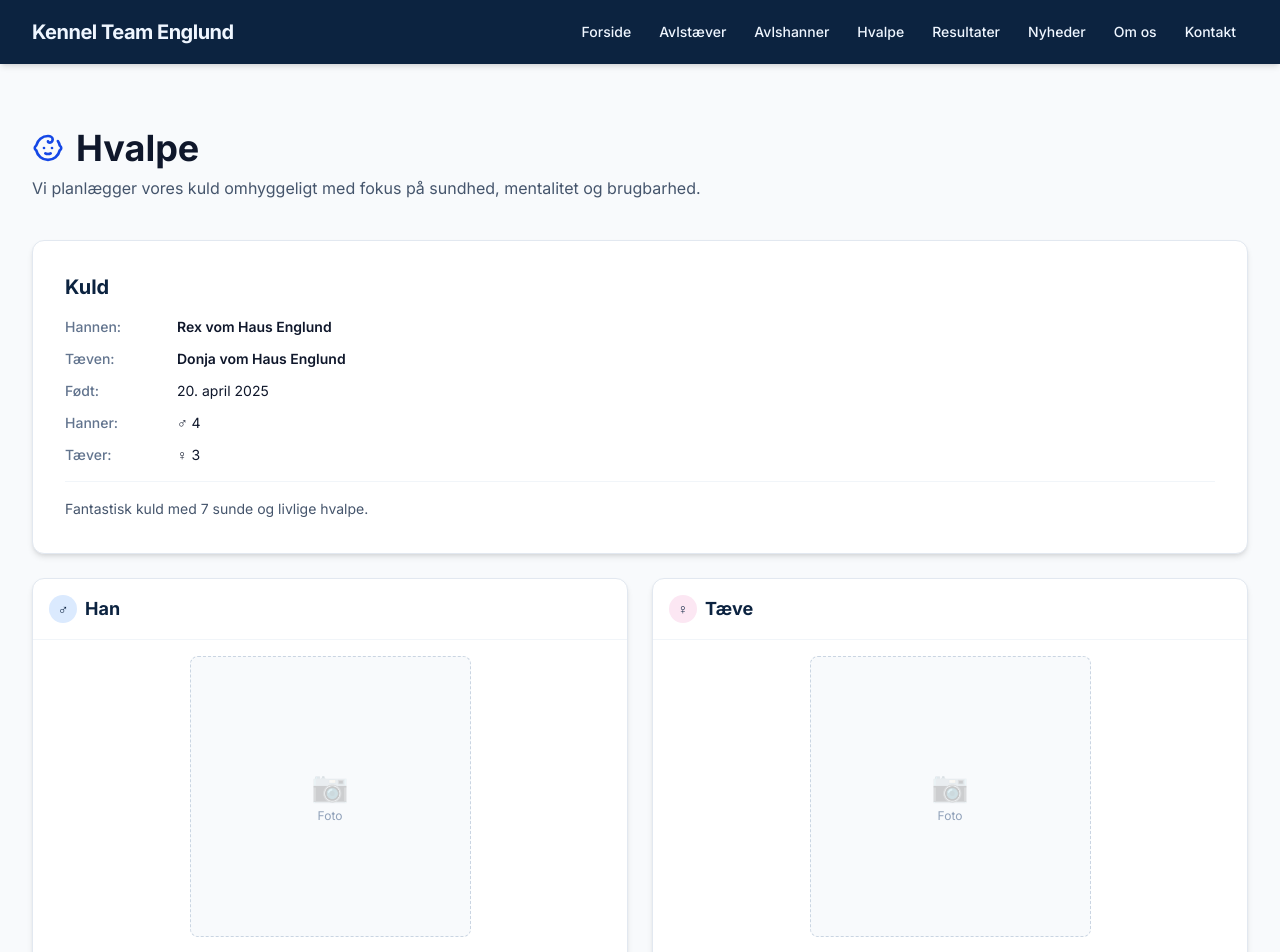
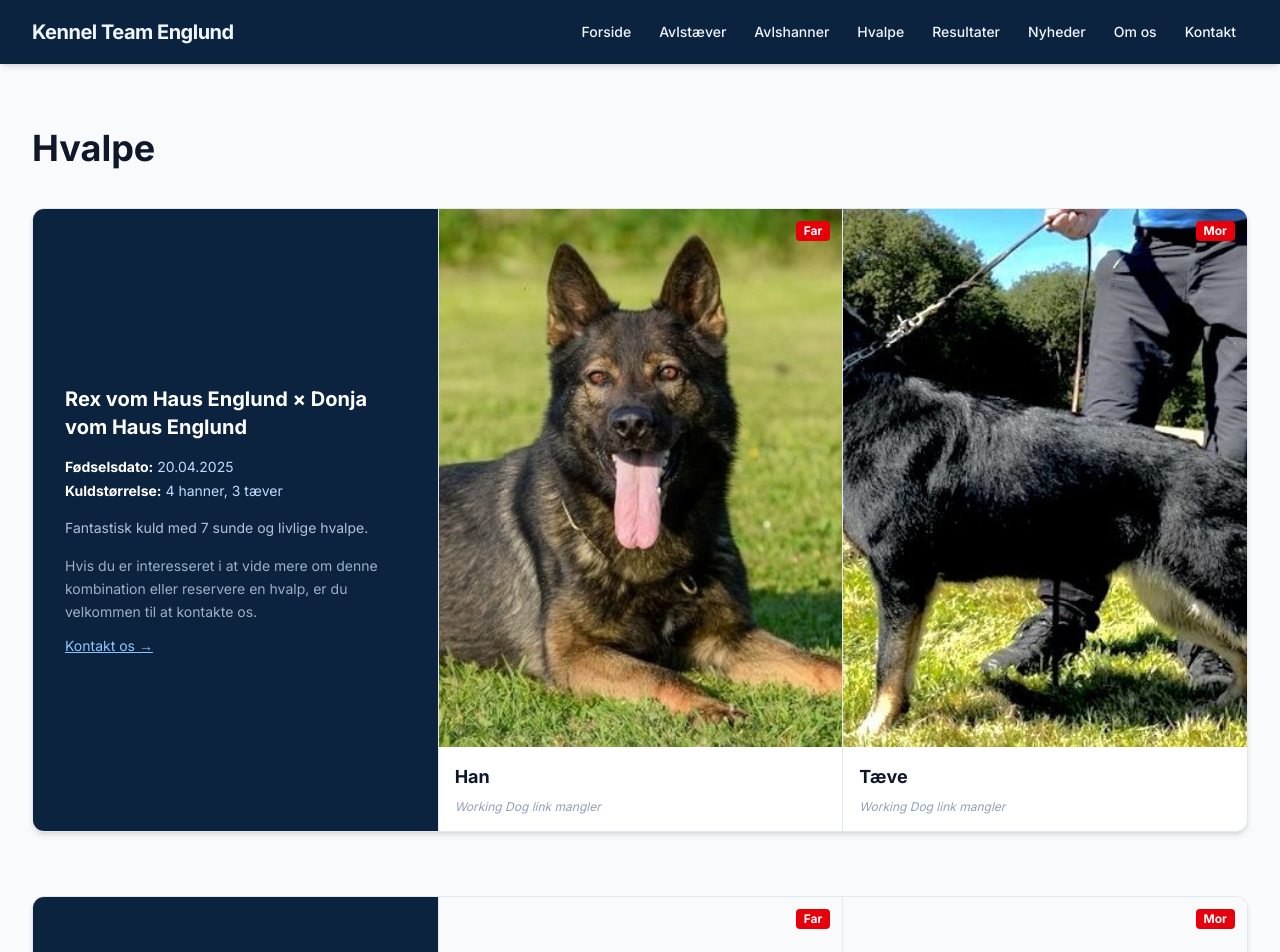
Before and after one commit to marienlund/kennel-englund, a Next.js app: page /hvalpe in a window 1280 px wide. Shown: the top 952 px of the page. Built offline with nearby package versions, Linux system fonts and the light colour scheme.

Commit message:
Redesign hvalpe page: Sandtofte-style 3-column layout with real photos

```diff
--- a/src/app/hvalpe/page.tsx
+++ b/src/app/hvalpe/page.tsx
@@ -1,5 +1,5 @@
 import { getLitters } from '@/lib/data'
-import { Baby, Phone, ExternalLink } from 'lucide-react'
+import { Phone, ExternalLink } from 'lucide-react'
 import Link from 'next/link'
 import type { Metadata } from 'next'
 
@@ -13,13 +13,7 @@ export default async function HvalpePage() {
 
   return (
     <div className="max-w-7xl mx-auto px-4 sm:px-6 lg:px-8 py-12 lg:py-16">
-      <h1 className="text-3xl sm:text-4xl font-bold text-slate-900 mb-2 flex items-center gap-3">
-        <Baby size={32} className="text-blue-700" />
-        Hvalpe
-      </h1>
-      <p className="text-slate-600 mb-10 max-w-2xl">
-        Vi planlægger vores kuld omhyggeligt med fokus på sundhed, mentalitet og brugbarhed.
-      </p>
+      <h1 className="text-3xl sm:text-4xl font-bold text-slate-900 mb-10">Hvalpe</h1>
 
       {litters.length === 0 && (
         <p className="text-slate-500 text-center py-12">Ingen kuld at vise lige nu.</p>
@@ -30,131 +24,102 @@ export default async function HvalpePage() {
           const birthDate = litter.birth_date
             ? new Date(litter.birth_date).toLocaleDateString('da-DK', {
                 year: 'numeric',
-                month: 'long',
-                day: 'numeric',
+                month: '2-digit',
+                day: '2-digit',
               })
             : null
 
           return (
-            <div key={litter.id} className="space-y-6">
-              {/* Boks 1: Kuld info */}
-              <div className="bg-white rounded-xl shadow-md border border-slate-200 p-6 sm:p-8">
-                <h2 className="text-xl font-bold text-[#0c2340] mb-4">Kuld</h2>
-                <div className="space-y-3 text-sm">
-                  <div className="flex gap-4">
-                    <span className="text-slate-500 w-24 flex-shrink-0 font-medium">Hannen:</span>
-                    <span className="text-slate-900 font-semibold">{litter.sire_name}</span>
-                    {litter.sire_working_dog_url && (
-                      <a href={litter.sire_working_dog_url} target="_blank" rel="noopener noreferrer"
-                        className="inline-flex items-center gap-1 text-xs text-[#2563eb] hover:text-[#0c2340]">
-                        Working Dog <ExternalLink size={10} />
-                      </a>
+            <div key={litter.id}>
+              {/* 3-kolonne layout: Info | Far | Mor */}
+              <div className="grid grid-cols-1 lg:grid-cols-3 gap-0 bg-white rounded-xl shadow-md border border-slate-200 overflow-hidden">
+
+                {/* Kolonne 1: Kuld info */}
+                <div className="bg-[#0c2340] text-white p-6 sm:p-8 flex flex-col justify-center">
+                  <h2 className="text-xl font-bold mb-4">{litter.sire_name} × {litter.dam_name}</h2>
+                  {birthDate && (
+                    <p className="text-blue-200 text-sm mb-1"><strong className="text-white">Fødselsdato:</strong> {birthDate}</p>
                   )}
-                  </div>
-                  <div className="flex gap-4">
-                    <span className="text-slate-500 w-24 flex-shrink-0 font-medium">Tæven:</span>
-                    <span className="text-slate-900 font-semibold">{litter.dam_name}</span>
-                    {litter.dam_working_dog_url && (
-                      <a href={litter.dam_working_dog_url} target="_blank" rel="noopener noreferrer"
-                        className="inline-flex items-center gap-1 text-xs text-[#2563eb] hover:text-[#0c2340]">
-                        Working Dog <ExternalLink size={10} />
-                      </a>
+                  <p className="text-blue-200 text-sm mb-4">
+                    <strong className="text-white">Kuldstørrelse:</strong> {litter.males_count} hanner, {litter.females_count} tæver
+                  </p>
+                  {litter.description && (
+                    <p className="text-blue-100/80 text-sm leading-relaxed mb-4">{litter.description}</p>
                   )}
-                  </div>
-                  {birthDate && (
-                    <div className="flex gap-4">
-                      <span className="text-slate-500 w-24 flex-shrink-0 font-medium">Født:</span>
-                      <span className="text-slate-900">{birthDate}</span>
-                    </div>
-                  )}
-                  <div className="flex gap-4">
-                    <span className="text-slate-500 w-24 flex-shrink-0 font-medium">Hanner:</span>
-                    <span className="text-slate-900">♂ {litter.males_count}</span>
-                  </div>
-                  <div className="flex gap-4">
-                    <span className="text-slate-500 w-24 flex-shrink-0 font-medium">Tæver:</span>
-                    <span className="text-slate-900">♀ {litter.females_count}</span>
-                  </div>
-                </div>
-                {litter.description && (
-                  <p className="text-slate-600 text-sm leading-relaxed mt-4 border-t border-slate-100 pt-4">{litter.description}</p>
-                )}
+                  <p className="text-blue-100/70 text-sm leading-relaxed">
+                    Hvis du er interesseret i at vide mere om denne kombination eller reservere en hvalp, er du velkommen til at kontakte os.
+                  </p>
+                  <Link href="/kontakt" className="text-blue-300 hover:text-white text-sm mt-3 underline">
+                    Kontakt os →
+                  </Link>
                 </div>
 
-              {/* Boks 2 + 3: Han og Tæve side om side */}
-              {((litter.males && litter.males.length > 0) || (litter.females && litter.females.length > 0)) && (
-                <div className="grid grid-cols-1 sm:grid-cols-2 gap-6">
-                  {/* Han */}
-                  {litter.males && litter.males[0] && (
-                    <div className="bg-white rounded-xl shadow-md border border-slate-200 overflow-hidden">
-                      <div className="p-4 border-b border-slate-100">
-                        <h2 className="text-lg font-bold text-[#0c2340] flex items-center gap-2">
-                          <span className="w-7 h-7 bg-blue-100 rounded-full flex items-center justify-center text-sm">♂</span>
-                          Han
-                        </h2>
-                      </div>
-                      <div className="p-4 flex justify-center">
-                        {litter.males[0].photo_url ? (
-                          <div className="w-1/2 aspect-square bg-slate-100 rounded-lg overflow-hidden">
-                            <img src={litter.males[0].photo_url} alt={litter.males[0].name} className="w-full h-full object-cover" />
+                {/* Kolonne 2: Far */}
+                <div className="border-l border-slate-200">
+                  <div className="relative">
+                    <span className="absolute top-3 right-3 bg-red-600 text-white text-xs font-bold px-2 py-0.5 rounded z-10">Far</span>
+                    {litter.males && litter.males[0]?.photo_url ? (
+                      <div className="aspect-[3/4] bg-slate-100">
+                        <img src={litter.males[0].photo_url} alt={litter.males[0]?.name || 'Far'} className="w-full h-full object-cover" />
                       </div>
                     ) : (
-                          <div className="w-1/2 aspect-square bg-slate-50 rounded-lg border border-dashed border-slate-300 flex flex-col items-center justify-center">
-                            <span className="text-3xl opacity-20 mb-1">📷</span>
+                      <div className="aspect-[3/4] bg-slate-50 flex flex-col items-center justify-center">
+                        <span className="text-5xl opacity-20 mb-2">📷</span>
                         <span className="text-xs text-slate-400">Foto</span>
                       </div>
                     )}
                   </div>
-                      <div className="px-4 pb-4 text-center space-y-1">
-                        <p className="font-semibold text-slate-900">{litter.males[0].name}</p>
-                        {litter.males[0].working_dog_url ? (
+                  <div className="p-4">
+                    <p className="font-bold text-slate-900 text-lg">{litter.males && litter.males[0]?.name || litter.sire_name}</p>
+                    {litter.males && litter.males[0]?.working_dog_url ? (
                       <a href={litter.males[0].working_dog_url} target="_blank" rel="noopener noreferrer"
-                            className="inline-flex items-center gap-1 text-sm text-[#2563eb] hover:text-[#0c2340]">
-                            Working Dog <ExternalLink size={12} />
+                        className="inline-flex items-center gap-2 bg-[#0c2340] text-white text-sm font-medium px-4 py-2 rounded mt-3 hover:bg-[#1e3a5f] transition-colors w-full justify-center">
+                        Se på Workingdog <ExternalLink size={14} />
+                      </a>
+                    ) : litter.sire_working_dog_url ? (
+                      <a href={litter.sire_working_dog_url} target="_blank" rel="noopener noreferrer"
+                        className="inline-flex items-center gap-2 bg-[#0c2340] text-white text-sm font-medium px-4 py-2 rounded mt-3 hover:bg-[#1e3a5f] transition-colors w-full justify-center">
+                        Se på Workingdog <ExternalLink size={14} />
                       </a>
                     ) : (
-                          <p className="text-xs text-slate-400 italic">Working Dog link mangler</p>
+                      <p className="text-xs text-slate-400 italic mt-2">Working Dog link mangler</p>
                     )}
                   </div>
                 </div>
-                  )}
 
-                  {/* Tæve */}
-                  {litter.females && litter.females[0] && (
-                    <div className="bg-white rounded-xl shadow-md border border-slate-200 overflow-hidden">
-                      <div className="p-4 border-b border-slate-100">
-                        <h2 className="text-lg font-bold text-[#0c2340] flex items-center gap-2">
-                          <span className="w-7 h-7 bg-pink-100 rounded-full flex items-center justify-center text-sm">♀</span>
-                          Tæve
-                        </h2>
-                      </div>
-                      <div className="p-4 flex justify-center">
-                        {litter.females[0].photo_url ? (
-                          <div className="w-1/2 aspect-square bg-slate-100 rounded-lg overflow-hidden">
-                            <img src={litter.females[0].photo_url} alt={litter.females[0].name} className="w-full h-full object-cover" />
+                {/* Kolonne 3: Mor */}
+                <div className="border-l border-slate-200">
+                  <div className="relative">
+                    <span className="absolute top-3 right-3 bg-red-600 text-white text-xs font-bold px-2 py-0.5 rounded z-10">Mor</span>
+                    {litter.females && litter.females[0]?.photo_url ? (
+                      <div className="aspect-[3/4] bg-slate-100">
+                        <img src={litter.females[0].photo_url} alt={litter.females[0]?.name || 'Mor'} className="w-full h-full object-cover" />
                       </div>
                     ) : (
-                          <div className="w-1/2 aspect-square bg-slate-50 rounded-lg border border-dashed border-slate-300 flex flex-col items-center justify-center">
-                            <span className="text-3xl opacity-20 mb-1">📷</span>
+                      <div className="aspect-[3/4] bg-slate-50 flex flex-col items-center justify-center">
+                        <span className="text-5xl opacity-20 mb-2">📷</span>
                         <span className="text-xs text-slate-400">Foto</span>
                       </div>
                     )}
                   </div>
-                      <div className="px-4 pb-4 text-center space-y-1">
-                        <p className="font-semibold text-slate-900">{litter.females[0].name}</p>
-                        {litter.females[0].working_dog_url ? (
+                  <div className="p-4">
+                    <p className="font-bold text-slate-900 text-lg">{litter.females && litter.females[0]?.name || litter.dam_name}</p>
+                    {litter.females && litter.females[0]?.working_dog_url ? (
                       <a href={litter.females[0].working_dog_url} target="_blank" rel="noopener noreferrer"
-                            className="inline-flex items-center gap-1 text-sm text-[#2563eb] hover:text-[#0c2340]">
-                            Working Dog <ExternalLink size={12} />
+                        className="inline-flex items-center gap-2 bg-[#0c2340] text-white text-sm font-medium px-4 py-2 rounded mt-3 hover:bg-[#1e3a5f] transition-colors w-full justify-center">
+                        Se på Workingdog <ExternalLink size={14} />
+                      </a>
+                    ) : litter.dam_working_dog_url ? (
+                      <a href={litter.dam_working_dog_url} target="_blank" rel="noopener noreferrer"
+                        className="inline-flex items-center gap-2 bg-[#0c2340] text-white text-sm font-medium px-4 py-2 rounded mt-3 hover:bg-[#1e3a5f] transition-colors w-full justify-center">
+                        Se på Workingdog <ExternalLink size={14} />
                       </a>
                     ) : (
-                          <p className="text-xs text-slate-400 italic">Working Dog link mangler</p>
+                      <p className="text-xs text-slate-400 italic mt-2">Working Dog link mangler</p>
                     )}
                   </div>
                 </div>
-                  )}
               </div>
-              )}
             </div>
           )
         })}
--- a/src/lib/mock-data.ts
+++ b/src/lib/mock-data.ts
@@ -451,10 +451,10 @@ export const mockLitters: Litter[] = [
     available: true,
     description: 'Fantastisk kuld med 7 sunde og livlige hvalpe.',
     males: [
-      { name: 'Han', photo_url: null, working_dog_url: null },
+      { name: 'Han', photo_url: '/kuld-han.jpg', working_dog_url: null },
     ],
     females: [
-      { name: 'Tæve', photo_url: null, working_dog_url: null },
+      { name: 'Tæve', photo_url: '/kuld-taeve.jpg', working_dog_url: null },
     ],
     created_at: '2025-04-20T00:00:00Z',
   },
```
Also changed, not shown: public/kuld-han.jpg (added), public/kuld-taeve.jpg (added). Lines whose indentation alone changed are shown as unchanged.
